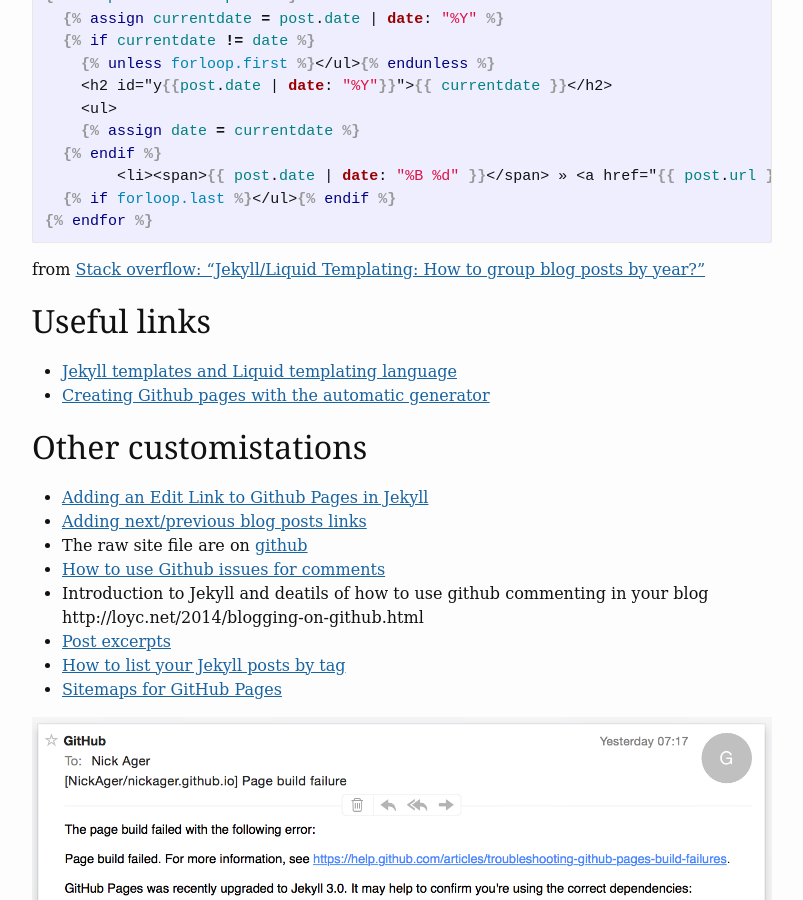
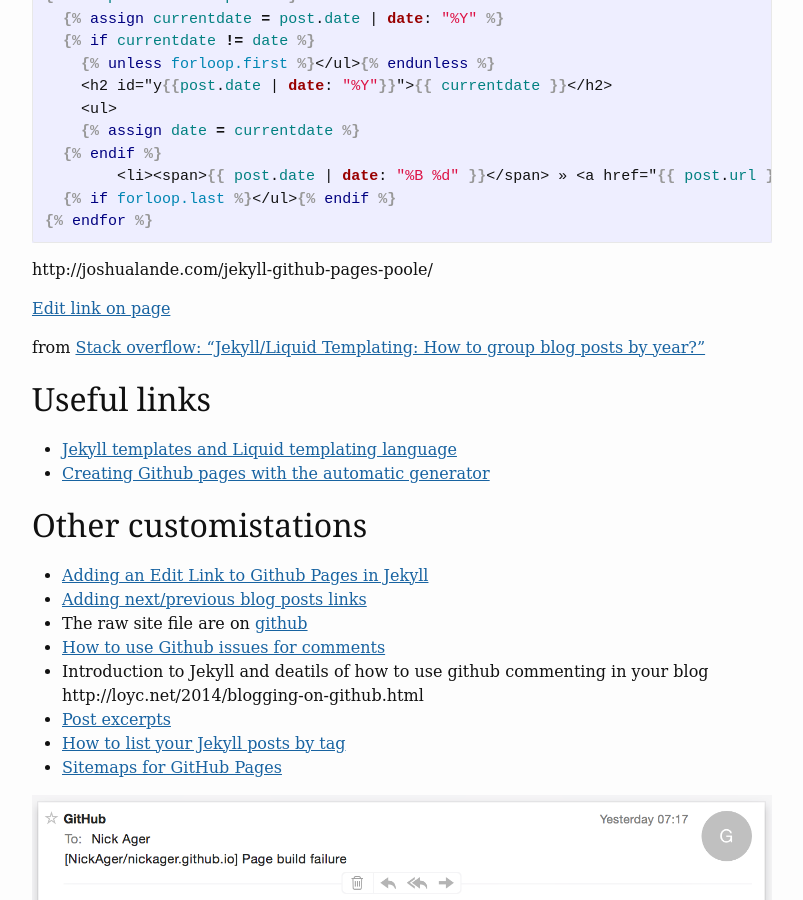
Before and after one commit to NickAger/nickager.github.io, a Jekyll site: the page built from _posts/2016-02-03-New-blog-infrastructure.md, in a window 1280 px wide and 900 px high, scrolled down 1946 px. Shown: the whole window, without its empty margins (238-1041 px from the left). Built offline with Jekyll 4.4.1, drawn with Linux system fonts in a browser that asks for light colours; some web fonts are replaced.

Commit message:
additional links

````diff
--- a/_posts/2016-02-03-New-blog-infrastructure.md
+++ b/_posts/2016-02-03-New-blog-infrastructure.md
@@ -102,6 +102,10 @@ My archive page I wanted to highlight the years so I added:
 {% endfor %}{% endraw %}
 ```
 
+http://joshualande.com/jekyll-github-pages-poole/
+
+[Edit link on page](http://rgardler.github.io/2015/07/26/add-edit-me-link-for-github-pages)
+
 from [Stack overflow: "Jekyll/Liquid Templating: How to group blog posts by year?"](http://stackoverflow.com/questions/19086284/jekyll-liquid-templating-how-to-group-blog-posts-by-year)
 
 ## Useful links
````
